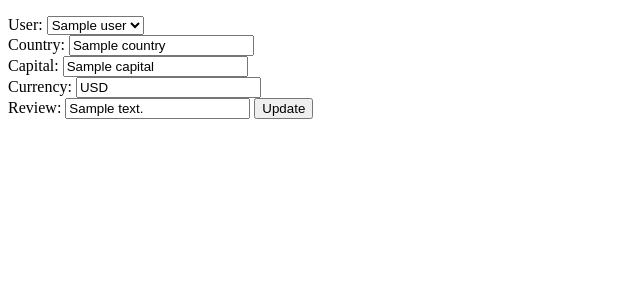
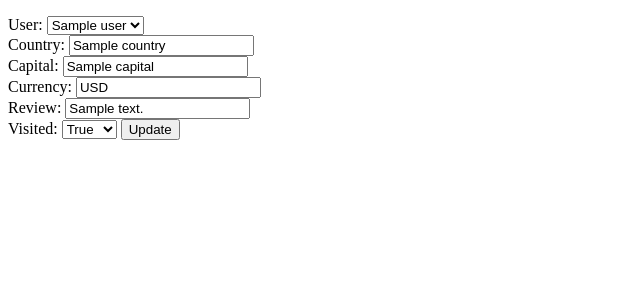
Before and after one commit to taylorwood95/Project_Week4, a Flask app: page /countries/1/edit in a window 1280 px wide. Shown: the part 88-388 px from the top of the page, without its empty margins (0-640 px from the left). Run offline with Flask 2, Linux system fonts and the light colour scheme; a database or web service that is not in the repository returns one stand-in record (values such as "Sample title"); some libraries are stand-ins or nearby versions.

Commit message:
edit true/false completed

```diff
--- a/controllers/countries_controller.py
+++ b/controllers/countries_controller.py
@@ -50,14 +50,16 @@ def edit_country(id):
 
 @countries_blueprint.route("/countries/<int:id>", methods=["POST"])
 def update_country(id):
-    # user_id = request.form["user_id"]
+
     name = request.form["name"]
     capital = request.form["capital"]
     currency = request.form["currency"]
     review = request.form["review"]
+    visited = request.form["visited"]
+
     user = user_repository.select(request.form["user_id"])
-    # user = user_repository.select(user_id)
-    country = Country(name, capital, currency, review, user, id)
+
+    country = Country(name, capital, currency, review, user, visited, id)
     country_repository.update(country)
     return redirect("/countries")
 
--- a/templates/countries/edit.html
+++ b/templates/countries/edit.html
@@ -31,6 +31,19 @@
     <div>
         <label for="review">Review:</label>
         <input type="text" id="review" name="review" value="{{country.review}}" required>
+    </div>
+    <label for="visited">Visited:</label>
+    <select id="visited" name="visited">
+      <option value="true"
+      {% if country.visited == True %} selected="selected" {% endif %}>
+      True
+      </option>
+
+      <option value="false"
+      {% if country.visited == False %} selected="selected" {% endif %}>
+      False
+      </option>
+  </select>
 
         <button class="update_button" type="submit">Update</button>
 </form>
```
